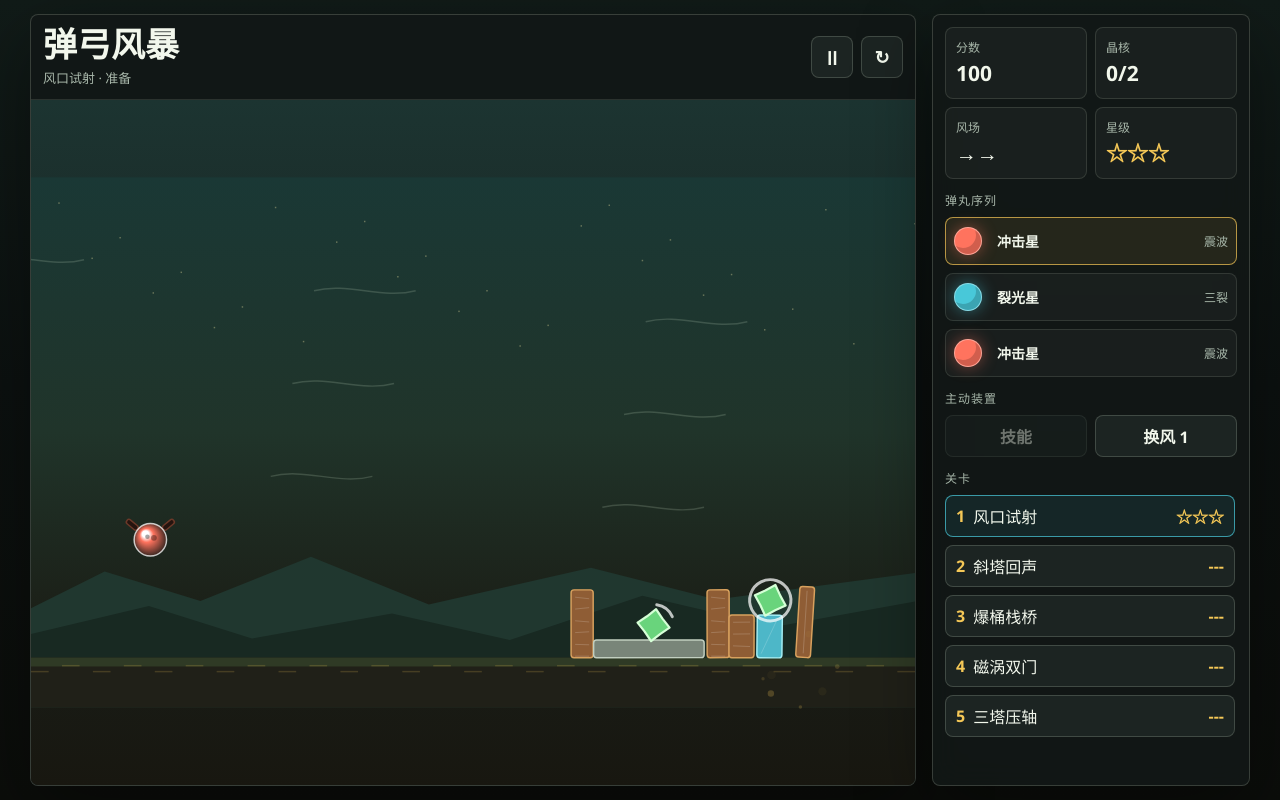
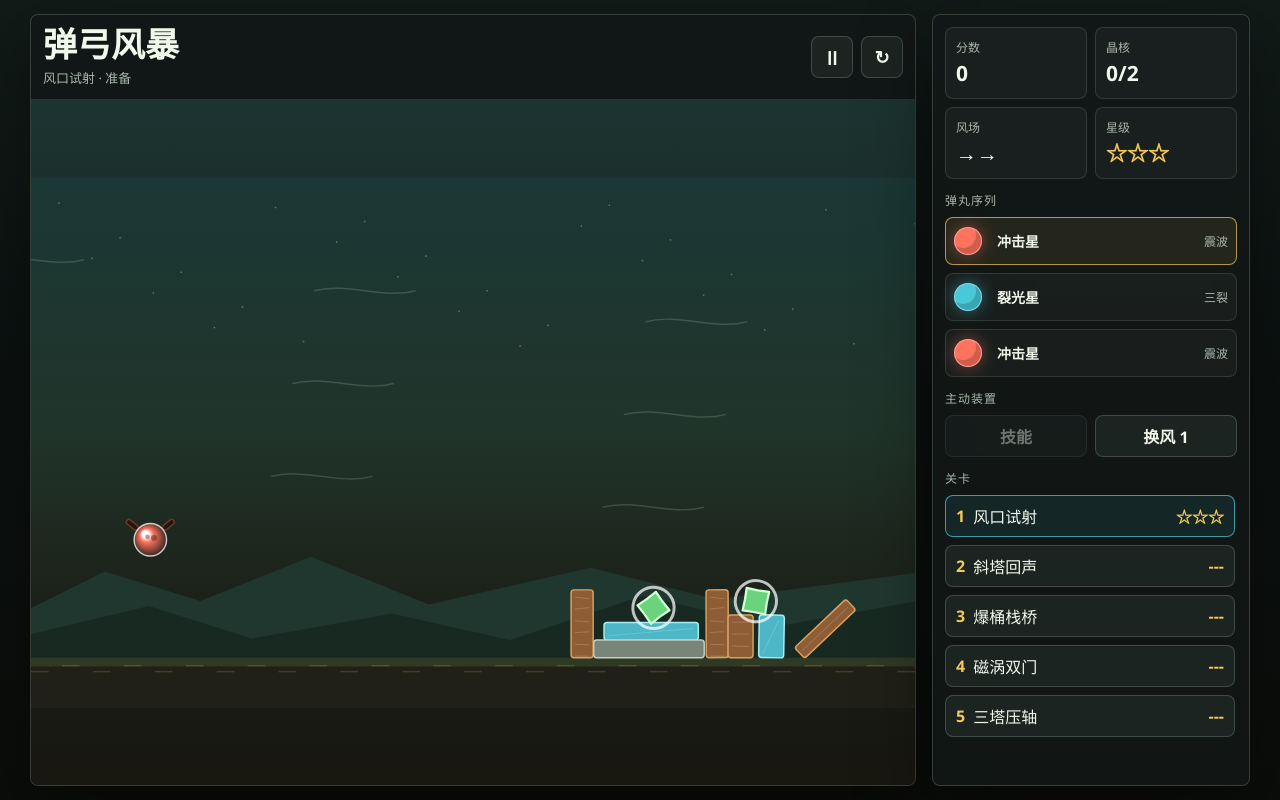
Before and after one commit to wangzifan396-wzf/mini-browser-games, a plain HTML site: page slingstorm.html in a window 1280 px wide. Both pictures are taken after a click on the button "重新开始". Drawn offline with Linux system fonts and the light colour scheme.

Commit message:
fix: harden slingstorm launch lifecycle

```diff
--- a/slingstorm.html
+++ b/slingstorm.html
@@ -781,6 +781,7 @@
   let view = { dpr: 1, scale: 1, ox: 0, oy: 0 };
   let lastTime = 0;
   let toastTimer = 0;
+  let settleTimer = 0;
   let launchedAt = 0;
   let started = false;
   let paused = false;
@@ -807,7 +808,8 @@
     windShiftLeft: 0,
     abilityUsed: false,
     stars: 0,
-    endScheduled: false
+    endScheduled: false,
+    loadingLevel: false
   };
 
   function loadBestStars() {
@@ -870,6 +872,19 @@
     engine.positionIterations = 8;
     engine.velocityIterations = 7;
     Events.on(engine, "collisionStart", handleCollisions);
+  }
+
+  function stabilizeLevel() {
+    state.loadingLevel = true;
+    for (let index = 0; index < 120; index += 1) {
+      Engine.update(engine, 1000 / 60);
+    }
+    for (const body of [...blocks, ...targets]) {
+      if (body.isStatic) continue;
+      Body.setVelocity(body, { x: 0, y: 0 });
+      Body.setAngularVelocity(body, 0);
+    }
+    state.loadingLevel = false;
   }
 
   function addStaticWorld() {
@@ -1028,6 +1043,10 @@
   }
 
   function loadLevel(index) {
+    if (settleTimer) {
+      window.clearTimeout(settleTimer);
+      settleTimer = 0;
+    }
     state.level = (index + levels.length) % levels.length;
     state.status = "ready";
     state.ammoIndex = 0;
@@ -1036,6 +1055,7 @@
     state.targetDestroyed = 0;
     state.stars = 0;
     state.endScheduled = false;
+    state.loadingLevel = false;
     paused = false;
     pauseBtn.textContent = "Ⅱ";
     particles = [];
@@ -1053,6 +1073,10 @@
     for (const spec of level.blocks) addBlock(spec);
     for (const spec of level.targets) addTarget(spec);
     state.targetStart = targets.length;
+    // Let intentionally tight towers find a stable resting pose before play.
+    // Collision damage is disabled during this warm-up so a level cannot
+    // award points or destroy a crystal before the player fires.
+    stabilizeLevel();
     prepareProjectile();
     resultModal.classList.remove("show");
     updateUI();
@@ -1094,6 +1118,7 @@
   }
 
   function handleCollisions(event) {
+    if (state.loadingLevel) return;
     for (const pair of event.pairs) {
       const a = pair.bodyA;
       const b = pair.bodyB;
@@ -1317,7 +1342,8 @@
         if (state.ammoIndex < levels[state.level].ammo.length) {
           state.status = "settling";
           state.endScheduled = true;
-          window.setTimeout(() => {
+          settleTimer = window.setTimeout(() => {
+            settleTimer = 0;
             state.endScheduled = false;
             if (targets.length === 0) finishLevel(true);
             else prepareProjectile();
```
